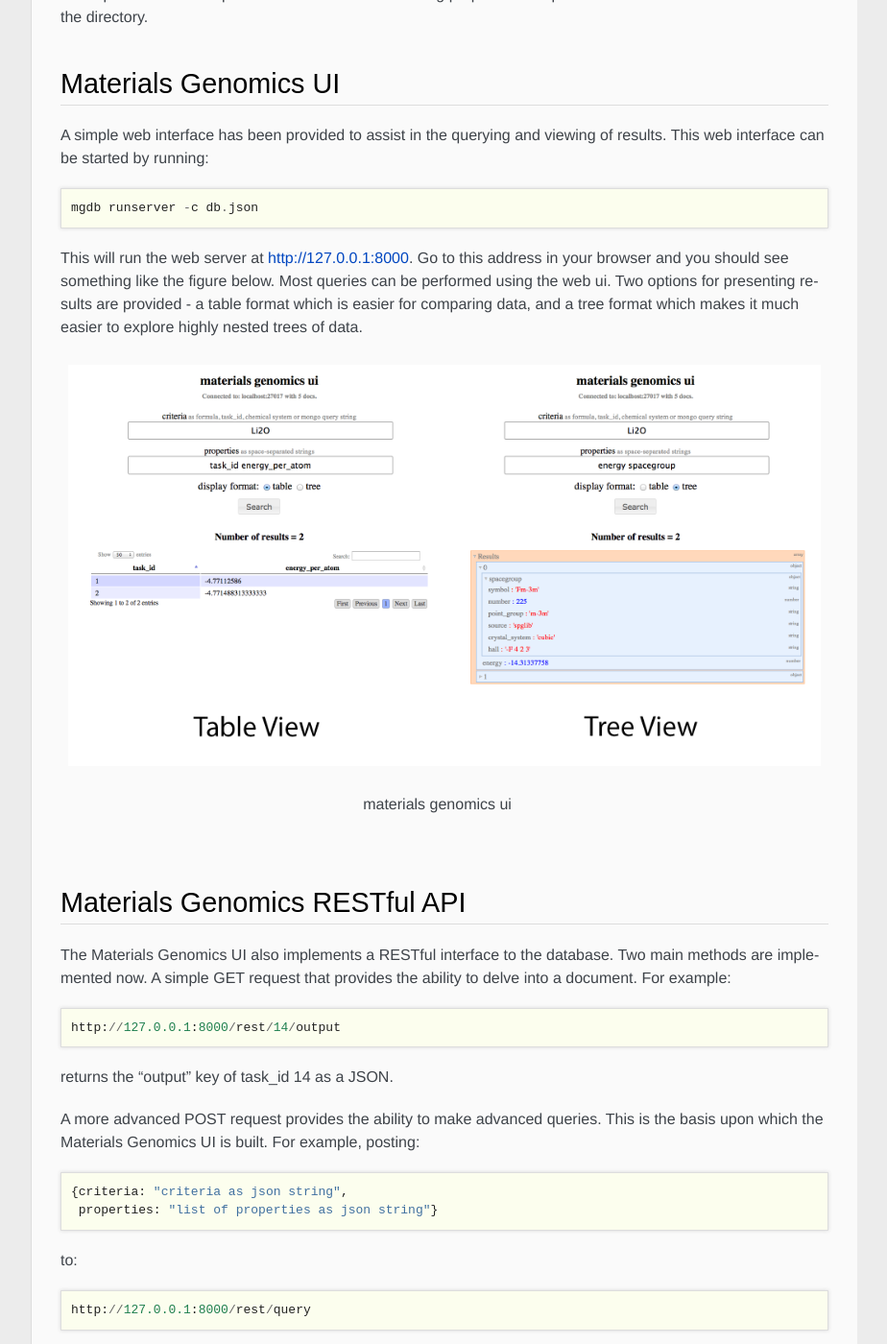
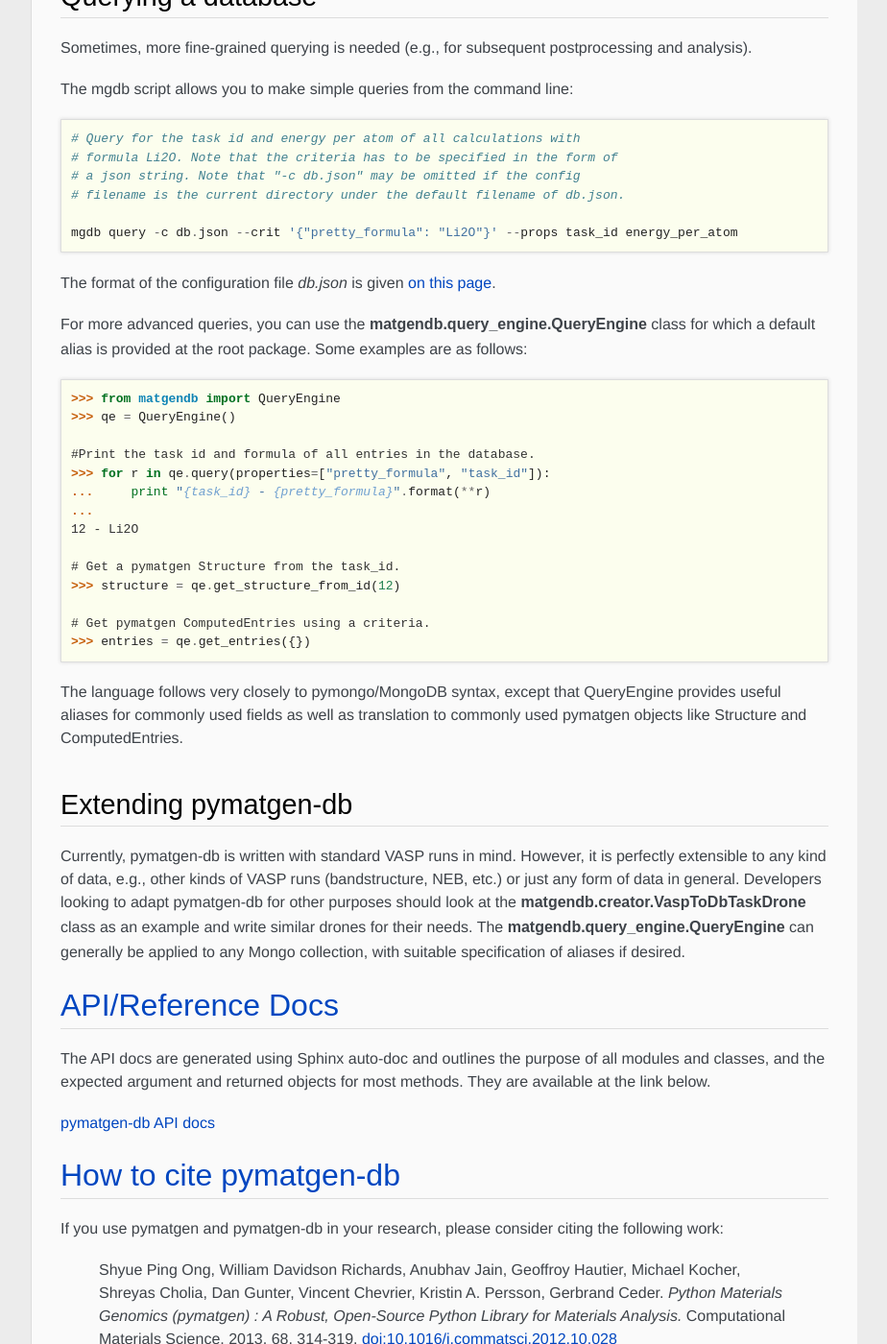
Before and after one commit to materialsproject/pymatgen-db, a Sphinx documentation site: the page built from docs/index.rst, in a window 1280 px wide and 1400 px high, scrolled down 5376 px. Shown: the whole window at 96% size, without its empty margins (268-1192 px from the left). Built offline with Sphinx 7.4.7, drawn with Linux system fonts in a browser that asks for light colours; some web fonts are replaced; some of the changed text lies outside the part shown.

Commit message:
Update readme and docs.

```diff
--- a/README.rst
+++ b/README.rst
@@ -3,11 +3,6 @@ materials analysis library. It enables the creation of Materials
 Project-style `MongoDB`_ databases for management of materials data. A query
 engine is also provided to enable the easy translation of MongoDB docs to
 useful pymatgen objects for analysis purposes.
-
-Pymatgen-db also provides a clean and intuitive web ui (the
-`Materials Genomics UI`_) for exploring Mongo collections. While the design
-originates for the purpose of exploring collections generated using
-pymatgen-db, it can be used to explore any Mongo database and collection.
 
 Getting pymatgen-db
 ===================
--- a/docs/index.rst
+++ b/docs/index.rst
@@ -6,12 +6,6 @@ Pymatgen-db is a database add-on for the `Python Materials Genomics
 the creation of Materials Project-style `MongoDB`_ databases for management
 of materials data. A query engine is also provided to enable the easy
 translation of MongoDB docs to useful pymatgen objects for analysis purposes.
-
-Pymatgen-db also provides a clean and intuitive web ui (the
-`Materials Genomics UI`_) for exploring Mongo collections. While the design
-originates for the purpose of exploring collections generated using
-pymatgen-db, it can be used to explore any Mongo database and collection.
-
 
 On this page
 -------------
@@ -210,52 +204,6 @@ To insert an entire directory of runs (where the topmost directory is
 A sample run has been provided for `download <_static/Li2O.zip>`_ for
 testing purposes. Unzip the file and run the above command in the directory.
 
-Materials Genomics UI
----------------------
-
-A simple web interface has been provided to assist in the querying and
-viewing of results. This web interface can be started by running::
-
-    mgdb runserver -c db.json
-
-This will run the web server at http://127.0.0.1:8000. Go to this address in
-your browser and you should see something like the figure below. Most queries
-can be performed using the web ui. Two options for presenting results are
-provided - a table format which is easier for comparing data,
-and a tree format which makes it much easier to explore highly nested trees
-of data.
-
-.. figure:: _static/mgui_dual_demo.png
-    :width: 100%
-    :alt: materials genomics ui
-    :align: center
-
-    materials genomics ui
-
-Materials Genomics RESTful API
-------------------------------
-
-The Materials Genomics UI also implements a RESTful interface to the database.
-Two main methods are implemented now. A simple GET request that provides the
-ability to delve into a document. For example::
-
-    http://127.0.0.1:8000/rest/14/output
-
-returns the "output" key of task_id 14 as a JSON.
-
-A more advanced POST request provides the ability to make advanced queries.
-This is the basis upon which the Materials Genomics UI is built. For example,
-posting::
-
-    {criteria: "criteria as json string",
-     properties: "list of properties as json string"}
-
-to::
-
-    http://127.0.0.1:8000/rest/query
-
-would return the query as a JSON response.
-
 Querying a database
 -------------------
 
```
